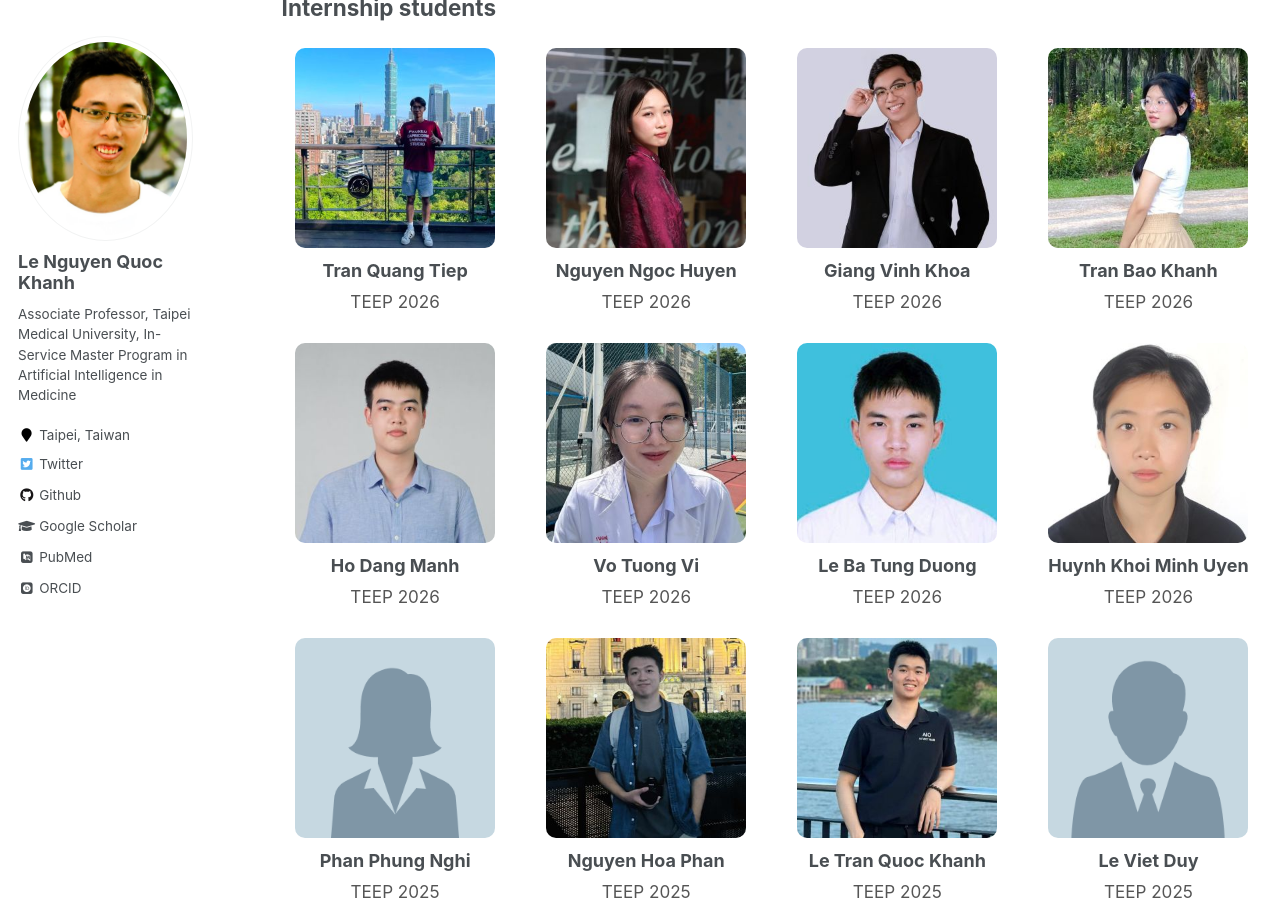
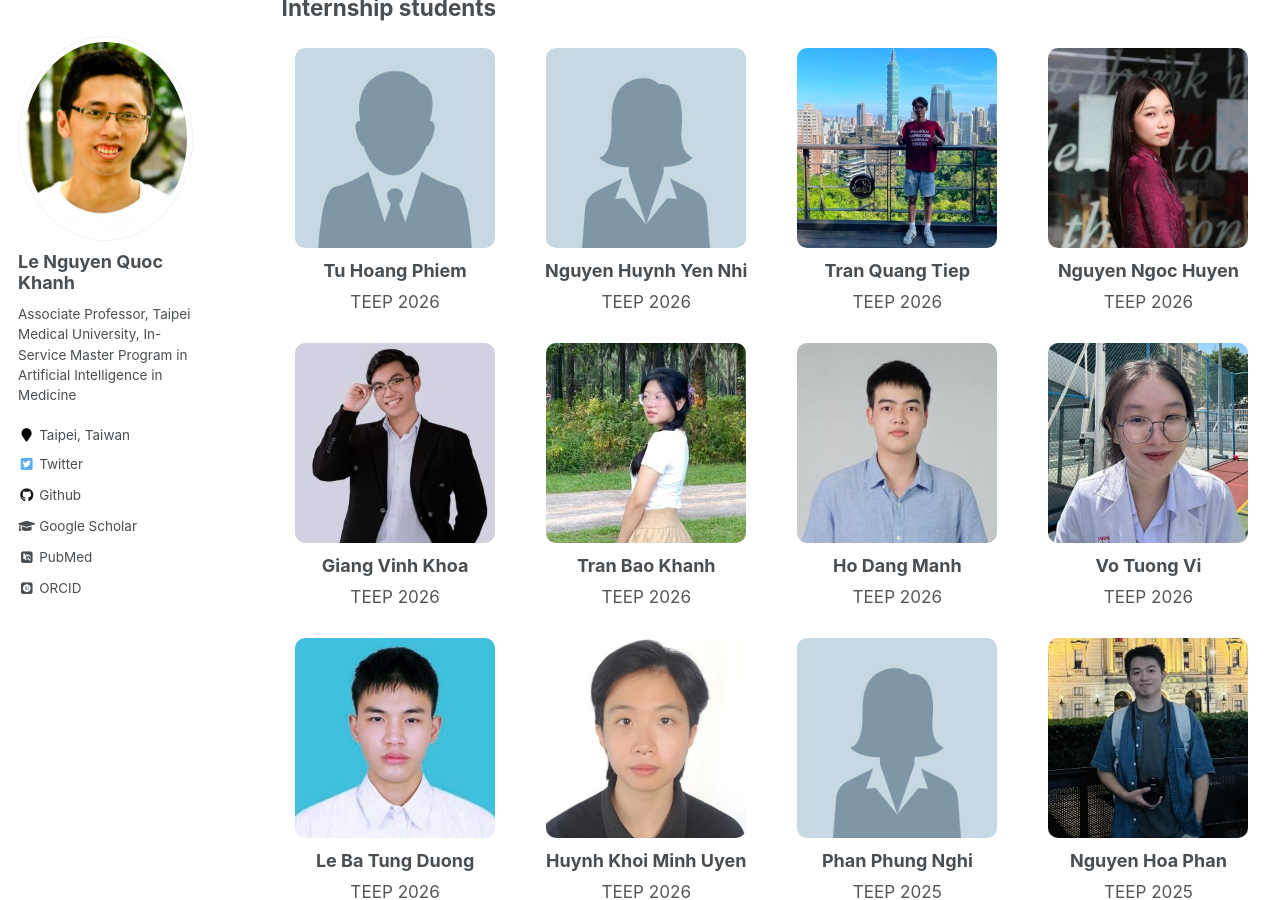
Before and after one commit to khanhlee/khanhlee.github.io, a Jekyll site: the page built from _pages/member.md, in a window 1280 px wide and 900 px high, scrolled down 3531 px. Built offline with Jekyll 4.4.1, drawn with Linux system fonts in a browser that asks for light colours; some web fonts are replaced.

Commit message:
Update member.md

```diff
--- a/_pages/member.md
+++ b/_pages/member.md
@@ -306,6 +306,18 @@ TMU AIBioMed Lab develops clinically grounded AI systems by integrating medical
 <div class="member-grid">
 
   <div class="member-card">
+    <img src="/images/male.png" alt="Tu Hoang Phiem">
+    <div class="member-name">Tu Hoang Phiem</div>
+    <div class="member-role">TEEP 2026</div>
+  </div>
+
+  <div class="member-card">
+    <img src="/images/female.png" alt="Nguyen Huynh Yen Nhi">
+    <div class="member-name">Nguyen Huynh Yen Nhi</div>
+    <div class="member-role">TEEP 2026</div>
+  </div>
+
+  <div class="member-card">
     <img src="/images/tiep.jpg" alt="Tran Quang Tiep">
     <div class="member-name">Tran Quang Tiep</div>
     <div class="member-role">TEEP 2026</div>
```
